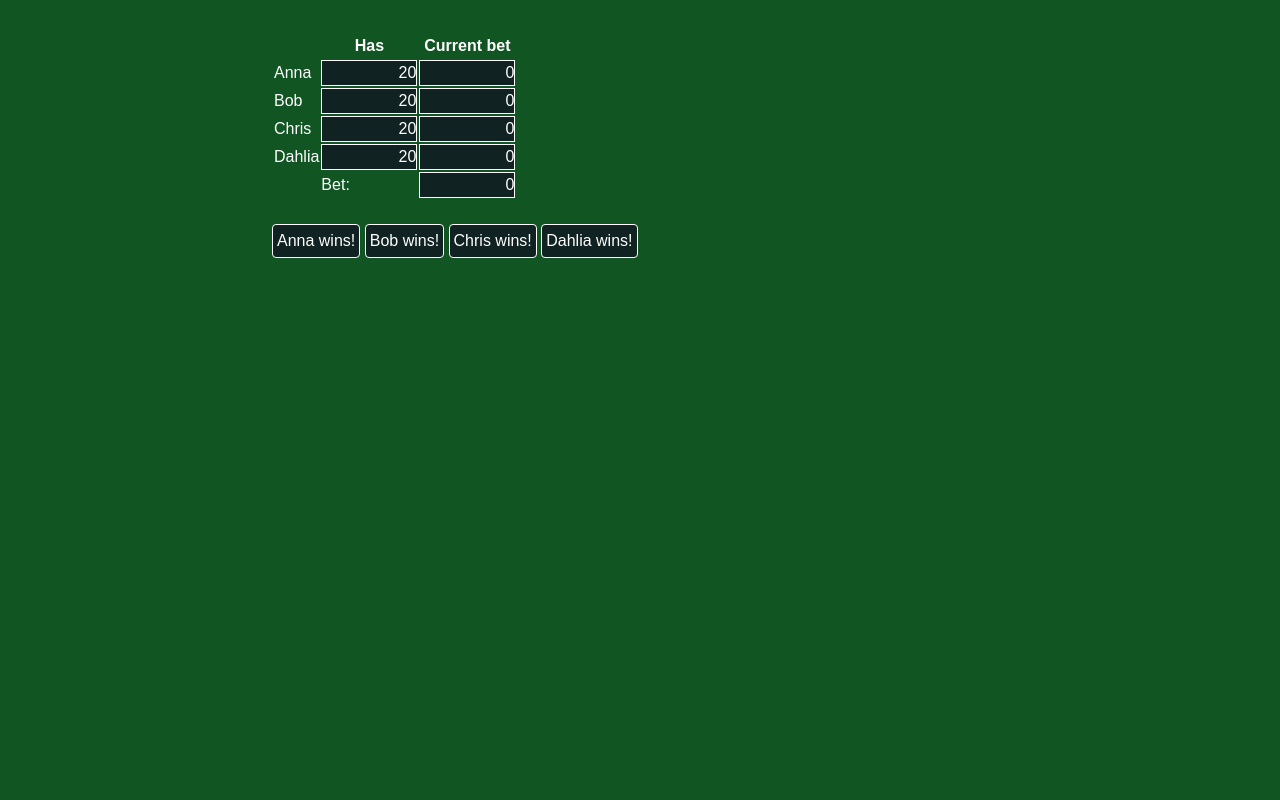
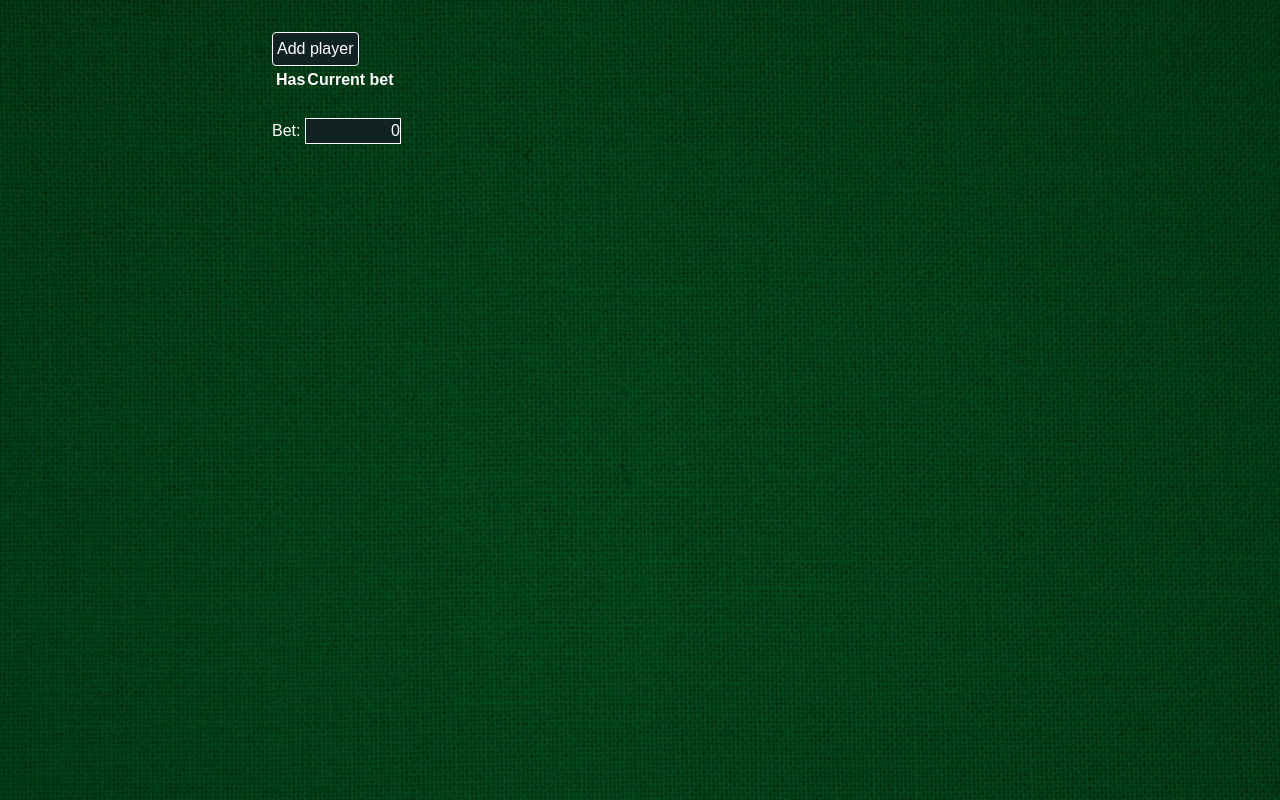
Before and after one commit to Fonzie-byte/poker-counting-tool, a plain HTML site: page index.html in a window 1280 px wide. Drawn offline with Linux system fonts and the light colour scheme.

Commit message:
[Feat] "Add player"-button!

```diff
--- a/functions.js
+++ b/functions.js
@@ -1,4 +1,26 @@
+let names = [
+	"Jennifer",
+	"Illiad",
+	"Helena",
+	"Geralt",
+	"Farida",
+	"Emile",
+	"Dahlia",
+	"Chris",
+	"Bob",
+	"Anna",
+]
+
 const total = document.getElementById("total")
+const playerArea = document.getElementById("player-area")
+
+function addPlayer(startingBet) {
+	const name = names.pop();
+	const id = name[0].toLowerCase()
+	// startingBet = Math.floor(Math.random() * 30) + 20
+
+	playerArea.innerHTML += '<tr><td><label for=' + id + '>' + name + '</label></td><td><input id=' + id + ' type=number value=' + startingBet + ' disabled></td><td><input class=current type=number min=0 value=0 onfocus="this.oldvalue = this.value" onchange="adjustValues(this, ' + id + ')"></td><td><button onclick="assignBet(' + id + ')">Won</button></td></tr>'
+}
 
 function adjustValues(sender, target) {
 	const difference = sender.value - sender.oldvalue
--- a/index.html
+++ b/index.html
@@ -2,58 +2,34 @@
 <html>
 <head>
 	<title>Poker Counting Tool</title>
-	<link rel=icon href="front-card.ico" type="image/x-icon" />
-	<link rel=stylesheet href="main.css" />
+	<link rel=icon href="img/front-card.ico" type="image/x-icon">
+	<link rel=stylesheet href="main.css">
 
-	<meta name="viewport" content="width=device-width, initial-scale=1.0" />
+	<meta name="viewport" content="width=device-width, initial-scale=1.0">
 </head>
 <body>
 
+<button onclick="addPlayer(20)">Add player</button>
+
 <table>
+<thead>
 	<tr>
 		<th></th>
 		<th>Has</th>
 		<th>Current bet</th>
+		<th></th>
 	</tr>
-
-	<tr>
-		<td><label for=a>Anna</label></td>
-		<td><input id=a type=number value=20 disabled /></td>
-		<td><input class=current type=number min=0 value=0 onfocus="this.oldvalue = this.value" onchange="adjustValues(this, a)" /></td>
-	</tr>
-
-	<tr>
-		<td><label for=b>Bob</label></td>
-		<td><input id=b type=number value=20 disabled /></td>
-		<td><input class=current type=number min=0 value=0 onfocus="this.oldvalue = this.value" onchange="adjustValues(this, b)" /></td>
-	</tr>
-
-	<tr>
-		<td><label for=c>Chris</label></td>
-		<td><input id=c type=number value=20 disabled /></td>
-		<td><input class=current type=number min=0 value=0 onfocus="this.oldvalue = this.value" onchange="adjustValues(this, c)" /></td>
-	</tr>
-
-	<tr>
-		<td><label for=d>Dahlia</label></td>
-		<td><input id=d type=number value=20 disabled /></td>
-		<td><input class=current type=number min=0 value=0 onfocus="this.oldvalue = this.value" onchange="adjustValues(this, d)" /></td>
-	</tr>
-
-	<tr>
-		<td></td>
-		<td>Bet:</td>
-		<td><input type=number id=total value=0 disabled /></td>
+</thead>
+<tbody id=player-area>
+</tbody>
 </table>
 
-<br />
+<br>
 
-<button onclick="assignBet(a)">Anna wins!</button>
-<button onclick="assignBet(b)">Bob wins!</button>
-<button onclick="assignBet(c)">Chris wins!</button>
-<button onclick="assignBet(d)">Dahlia wins!</button>
+<label for=total>Bet:</label>
+<input type=number id=total value=0 disabled>
 
-<script rel="functions.js"></script>
+<script src="functions.js"></script>
 
 </body>
 </html>
--- a/main.css
+++ b/main.css
@@ -6,13 +6,13 @@
 }
 
 body {
-	font: 12pt/1.5 'Nunito', sans-serif;
+	font: 16px/1.5 'Nunito', sans-serif;
 
 	max-width: 800px;
 	margin: 0 auto;
 	padding: 2rem;
 
-	background: #152;
+	background: url("img/kelly-green-canvas-fabric-texture.jpg") repeat top center fixed #042;
 	color: #fff;
 }
 
```
Also changed, not shown: img/front-card.ico (renamed from front-card.ico), img/kelly-green-canvas-fabric-texture.jpg (added), 1 other file.
